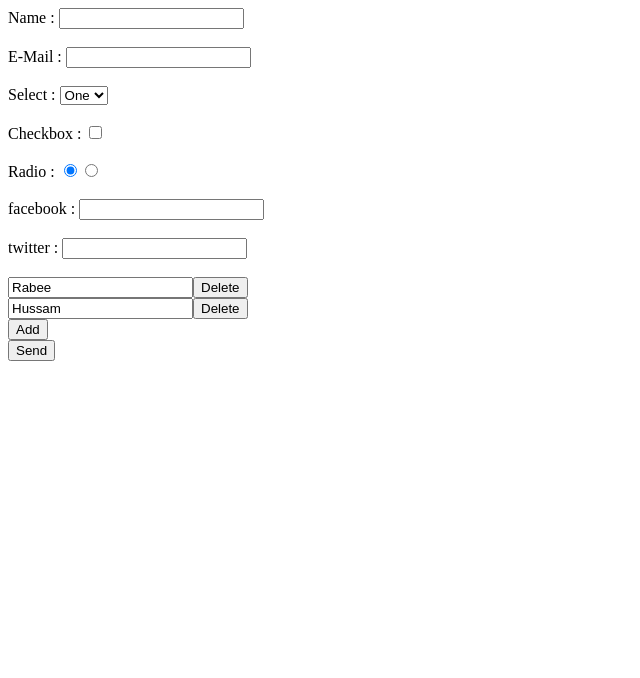
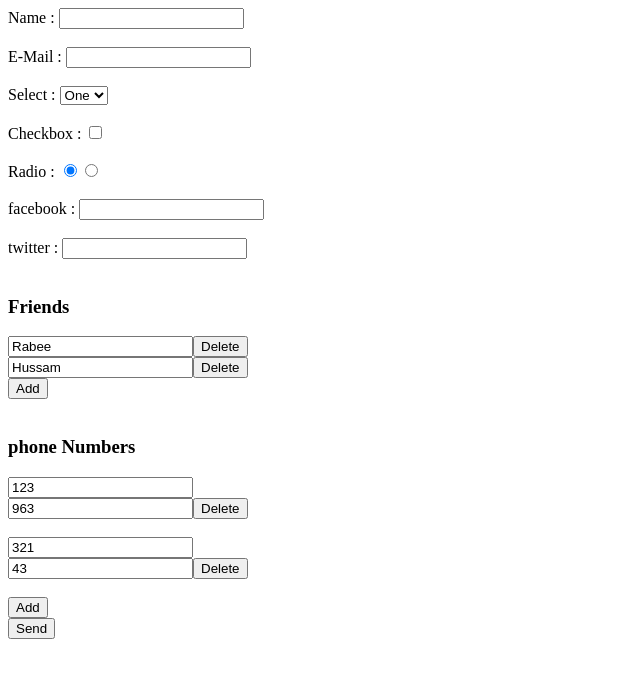
Before and after one commit to Rabee-Omran/Forms-with-React-JS-using-Formik, a React (Create React App) app: page / in a window 1280 px wide. Shown: the top 678 px of the page, without its empty margins (0-640 px from the left). Built offline with nearby package versions, Linux system fonts and the light colour scheme.

Commit message:
handle array of objects in forms

```diff
--- a/src/App.js
+++ b/src/App.js
@@ -48,15 +48,41 @@ class App extends Component{
 
     <FieldArray name = "friends"
       render = {arrayHelper => (
-      <div>{
+      <div>
+        <h3>Friends</h3>
+        {
         props.values.friends.map((_, index) => (
           <div key = {index}> <Field name = {`friends.${index}`}/>
-          <button type = "button" onClick = {()=> arrayHelper.remove({index})}> Delete</button>
+          <button type = "button" onClick = {()=> arrayHelper.remove(index)}> Delete</button>
           <ErrorMessage name ={`friends.${index}`}/><br/>
           </div>
 
         ))}
          <button type = "button" onClick = {()=> arrayHelper.push("some thing")}> Add</button>
+      </div>)
+        }/>
+<br/>
+
+
+    <FieldArray name = "phoneNumbers"
+      render = {arrayHelper => (
+      <div>
+         <h3>phone Numbers</h3>
+        {
+        props.values.phoneNumbers.map((_, index) => (
+          <div key = {index}>
+            <Field name = {`phoneNumbers.${index}.number`} placeholder = 'number'/>
+             <ErrorMessage name ={`phoneNumbers.${index}.number`}/><br/>
+
+            <Field name = {`phoneNumbers.${index}.extentsion`} placeholder = 'extentsion'/>
+             <ErrorMessage name ={`phoneNumbers.${index}.extentsion`}/>
+
+          <button type = "button" onClick = {()=> arrayHelper.remove(index)}> Delete</button>
+          <br/><br/>
+          </div>
+
+        ))}
+         <button type = "button" onClick = {()=> arrayHelper.push({ number: '111', extentsion : '922263'})}> Add</button>
       </div>)
         }/>
 
@@ -67,6 +93,7 @@ class App extends Component{
   }
 
   schema = () => {
+
     const schema = Yup.object().shape({
       name : Yup.string().required(),
       email : Yup.string().required(),
@@ -74,11 +101,20 @@ class App extends Component{
       category : Yup.string().required(),
       social : Yup.object().shape({
         facebook :  Yup.string().required("Facebook is a required field"),
-        twitter :  Yup.string().required("Twitter is a required field"),
+        twitter  :  Yup.string().required("Twitter is a required field"),
       }),
+
       friends: Yup.array().of(
         Yup.string().required('required field')
-      )
+      ),
+
+      phoneNumbers: Yup.array().of(
+        Yup.object().shape({
+
+          number     :  Yup.number().typeError('should be a number').required("number is a required field"),
+          extentsion :  Yup.number().typeError('should be a number').required("extentsion is a required field"),
+        })
+      ),
 
     });
     return schema;
@@ -103,7 +139,17 @@ class App extends Component{
               facebook:'',
               twitter:'',
           },
-          friends: ['Rabee','Hussam']
+          friends: ['Rabee','Hussam'],
+          phoneNumbers : [
+            {
+              number: '123',
+              extentsion : '963'
+            },
+            {
+              number: '321',
+              extentsion : '43'
+            }
+          ]
         }}
           onSubmit = {this.onSubmit}
           validationSchema = {this.schema()} >
```
